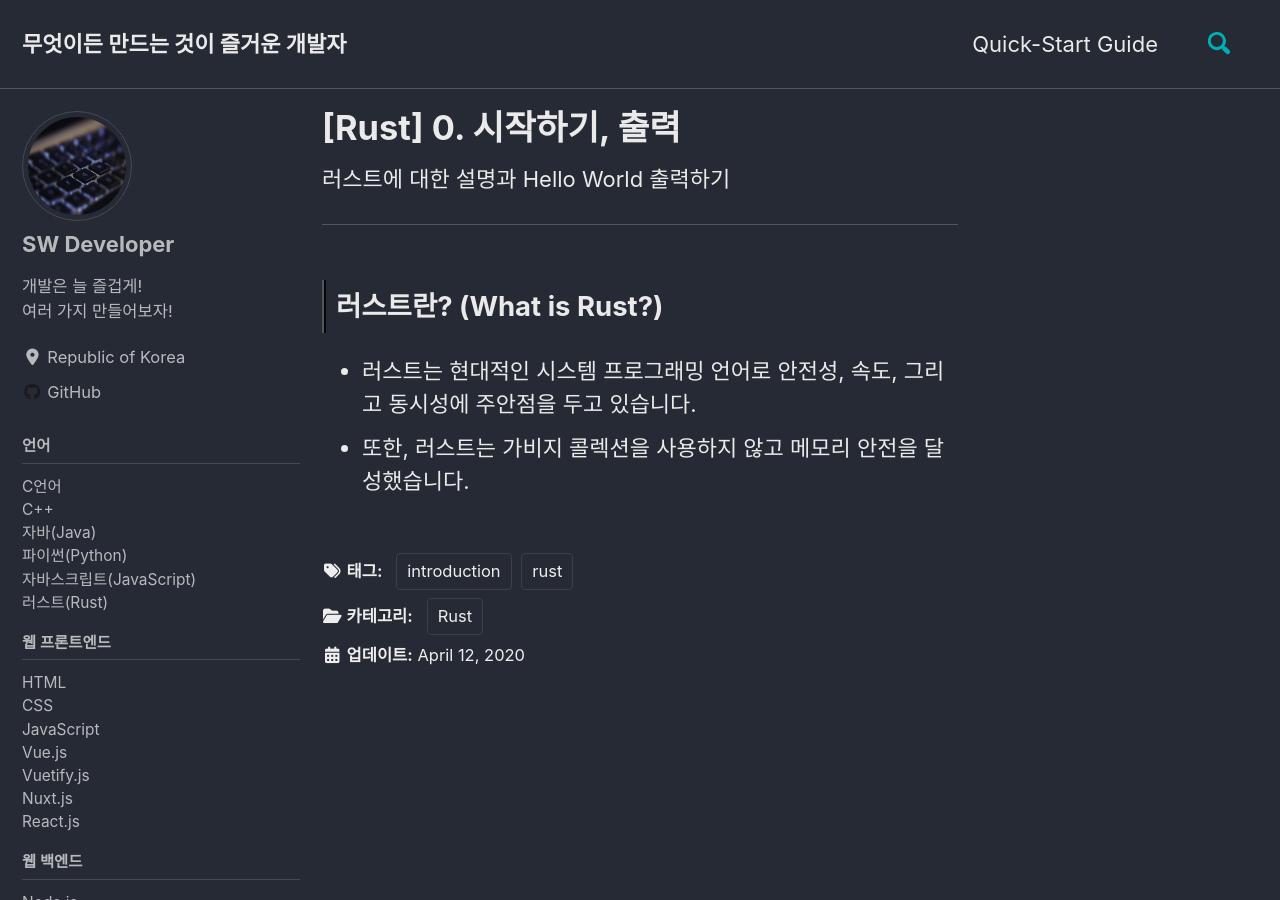
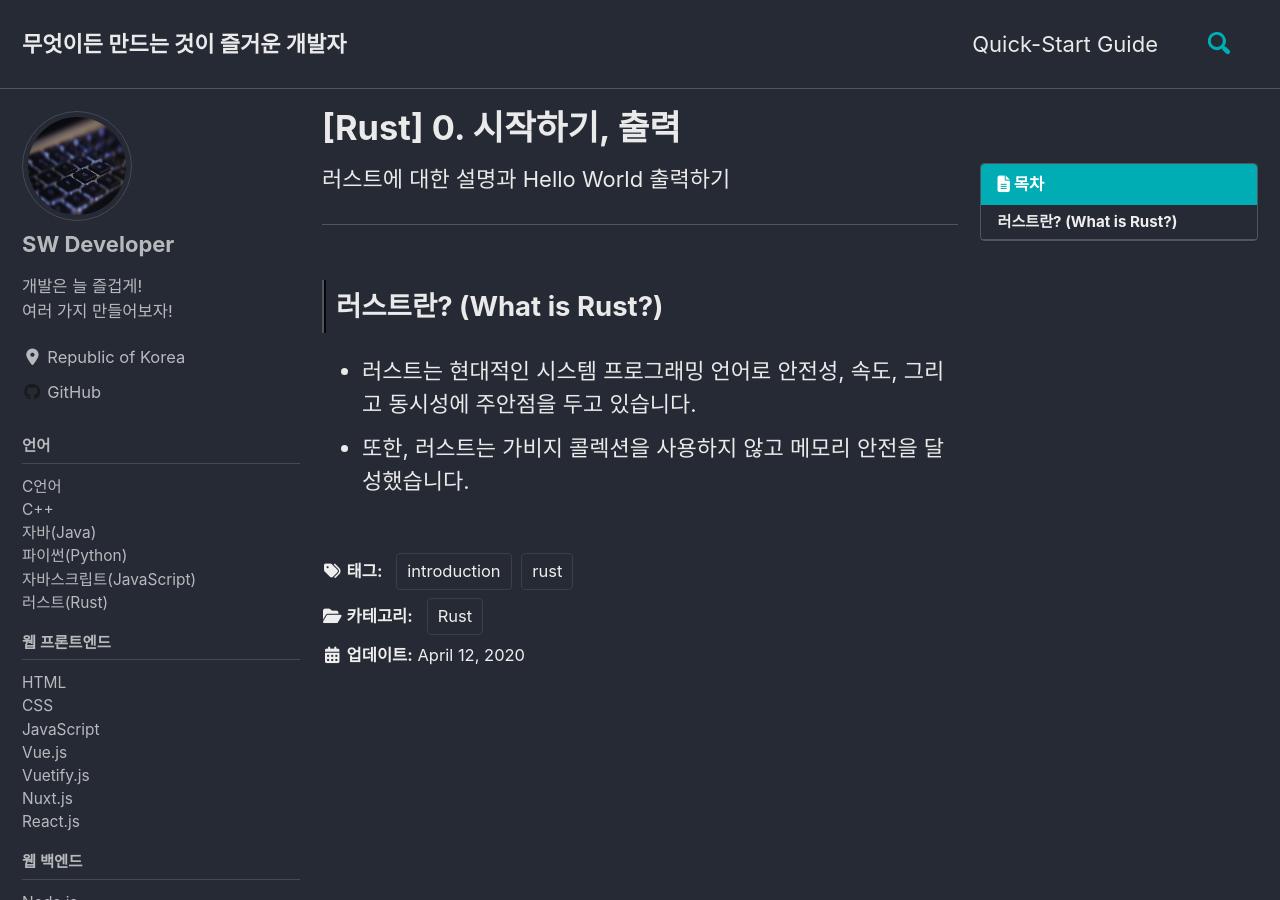
Before and after one commit to hummingengineer/hummingengineer.github.io, a Jekyll site: the page built from _posts/Rust/2020-04-12-Rust-00-Introduction.md, in a window 1280 px wide and 900 px high. Built offline with Jekyll 4.4.1, drawn with Linux system fonts in a browser that asks for light colours; cached includes are drawn as plain includes; nearby versions of some CDN libraries.

Commit message:
Feat: Add toc config

```diff
--- a/_config.yml
+++ b/_config.yml
@@ -279,6 +279,9 @@ defaults:
       comments: false
       share: false
       related: true
+      toc: true
+      toc_sticky: true
+      toc_label: "목차"
       sidebar:
         nav: "sidebar_categories"
 
@@ -289,5 +292,8 @@ defaults:
     values:
       layout: single
       author_profile: true
+      toc: true
+      toc_sticky: true
+      toc_label: "목차"
       sidebar:
         nav: "sidebar_categories"
```
